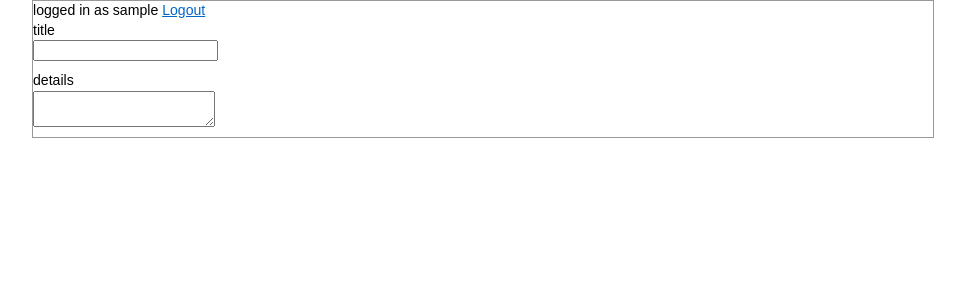
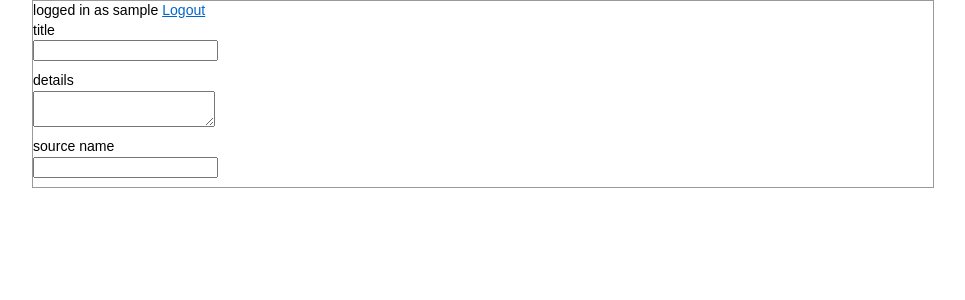
Before and after one commit to thraxil/faktum, a Django app: template templates/main/index.html in a window 1280 px wide. Shown: the top 300 px of the page, without its empty margins (157-1122 px from the left). Run offline with Django 3.2, Linux system fonts and the light colour scheme; the template is opened without the code that fills it, so the values that code supplies are empty; the visitor is signed in with stand-in values (Sample User, id 1); some libraries are stand-ins or nearby versions.

```diff
--- a/templates/main/index.html
+++ b/templates/main/index.html
@@ -8,6 +8,9 @@
 <p><label>details<br />
 <textarea name="details"></textarea>
 </p>
+<p><label>source name</label><br />
+<input type="text" name="source_name" /></p>
+
 </form>
 
 {% endblock %}
```
